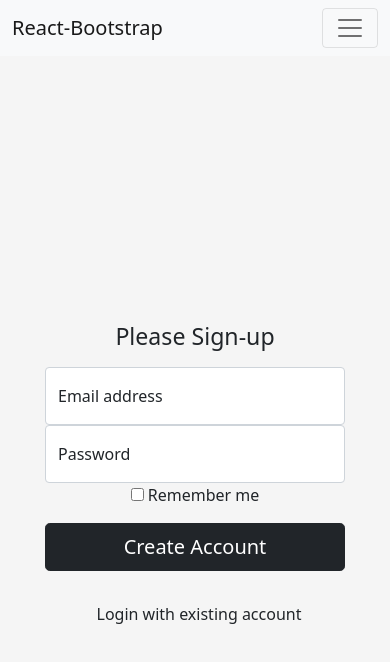
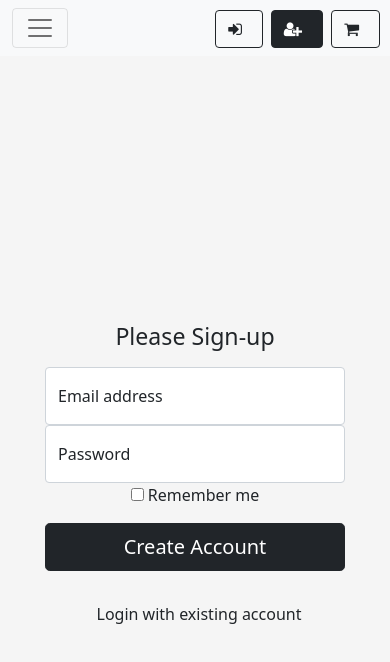
Before and after one commit to camille-granier/complete-eshop, a React (Create React App) app: page /register in a window 390 px wide. Shown: the top 662 px of the page. Built offline with nearby package versions, Linux system fonts and the light colour scheme.

Commit message:
responsive navbar

```diff
--- a/src/App.css
+++ b/src/App.css
@@ -25,7 +25,9 @@
 }
 
 .App-link {
-  color: #61dafb;
+  color: black;
+  text-decoration: none;
+  font-size: 1.2rem;
 }
 
 @keyframes App-logo-spin {
@@ -98,9 +100,8 @@
     padding: 0px;
     margin: 0Px;
   }
+}
 
-
-}
 
 @media (max-width: 450px) {
   .contact {
@@ -120,3 +121,14 @@ button{
   padding: 0px;
 }
 }
+
+@media (max-width: 992px) {
+  .nav-cont {
+    position: absolute;
+    right: 10px;
+    top: 10px;
+  }
+  .btn-text {
+    display: none;
+}
+}
--- a/src/components/Cart.jsx
+++ b/src/components/Cart.jsx
@@ -15,7 +15,7 @@ const Cart = () => {
 
     const cartItems = (cartItem) => {
         return (
-            <div className='mt-5 mb-1 py-2 bg-light rounded-3 mx-5' key={cartItem.id}>
+            <div className=' cart mt-5 mb-1 py-2 bg-light rounded-3 mx-5 col-lg' key={cartItem.id}>
                 <div className='container py-3'>
                     <button onClick={()=>handleClose(cartItem)} className='btn-close float-end' aria-label="Close"></button>
                     <div className='row'>
--- a/src/components/Navbar.jsx
+++ b/src/components/Navbar.jsx
@@ -10,32 +10,35 @@ const NavBar = () => {
         <>
         <Navbar bg="light" expand="lg">
   <Container>
-    <Navbar.Brand href="#home">React-Bootstrap</Navbar.Brand>
     <Navbar.Toggle aria-controls="basic-navbar-nav" />
     <Navbar.Collapse id="basic-navbar-nav">
       <Nav className="me-auto">
         <NavLink to="/"
+                 aria-current="page"
                 className= {
-                  (thisNav) => thisNav.isActive ? "nav-active" : ''}
+                  (thisNav) => thisNav.isActive ? "nav-link active" : 'nav-link'}
                   >Home</NavLink>
         <NavLink to="/products"
                   className= {
-                    (thisNav) => thisNav.isActive ? "nav-active" : ''}
+                    (thisNav) => thisNav.isActive ? "nav-link active" : 'nav-link'}
                     >Products</NavLink>
         <NavLink to="/about"
                   className= {
-                    (thisNav) => thisNav.isActive ? "nav-active" : ''}
+                    (thisNav) => thisNav.isActive ? "nav-link active" : 'nav-link'}
                     >About</NavLink>
         <NavLink to="/contact"
                   className= {
-                    (thisNav) => thisNav.isActive ? "nav-active" : ''}
+                    (thisNav) => thisNav.isActive ? "nav-link active" : 'nav-link'}
                     >Contact</NavLink>
-        </Nav>
-        <LoginBtn />
-        <RegisterBtn />
-        <CartBtn />
-    </Navbar.Collapse>
+       </Nav>
+      </Navbar.Collapse>
+      <div className='nav-cont'>
+  <LoginBtn />
+  <RegisterBtn />
+  <CartBtn />
+  </div>
   </Container>
+
 </Navbar>
         </>
     );
--- a/src/components/Register.jsx
+++ b/src/components/Register.jsx
@@ -58,7 +58,7 @@ const Register = () => {
 
     return (
         <>
-            <div className="login-form text-center">
+            <div className="login-form text-center col-lg">
 
                 <main className="form-signin">
                     <form onSubmit={submitHandler}>
--- a/src/components/buttons/CartBtn.jsx
+++ b/src/components/buttons/CartBtn.jsx
@@ -7,8 +7,8 @@ const CartBtn = () => {
     const state = useSelector((state) => state.handleCart);
     return (
         <>
-           <NavLink to='/cart' className='btn btn-outline-dark ms-2'>
-               <span className='fa fa-shopping-cart me-2'></span>Cart({state.length})
+           <NavLink to='/cart' className='btn-header btn btn-outline-dark ms-2'>
+               <span className='fa fa-shopping-cart me-2'></span><span className="btn-text">Cart({state.length})</span>
             </NavLink>
         </>
     );
--- a/src/components/buttons/LoginBtn.jsx
+++ b/src/components/buttons/LoginBtn.jsx
@@ -4,8 +4,8 @@ import { NavLink } from 'react-router-dom';
 const LoginBtn = () => {
     return (
         <>
-           <NavLink to='/login' className='btn btn-outline-dark ms-2'>
-               <span className='fa fa-sign-in me-2'></span>Login
+           <NavLink to='/login' className='btn-header btn btn-outline-dark ms-2'>
+               <span className='fa fa-sign-in me-2'></span><span className="btn-text">Login</span>
             </NavLink>
         </>
     );
--- a/src/components/buttons/RegisterBtn.jsx
+++ b/src/components/buttons/RegisterBtn.jsx
@@ -4,8 +4,8 @@ import { NavLink } from 'react-router-dom';
 const RegisterBtn = () => {
     return (
         <>
-           <NavLink to='/register' className='btn btn-outline-dark ms-2'>
-               <span className='fa fa-user-plus me-2'></span>Register
+           <NavLink to='/register' className='btn-header btn btn-outline-dark ms-2'>
+               <span className='fa fa-user-plus me-2'></span><span className="btn-text">Register</span>
             </NavLink>
         </>
     );
--- a/src/index.js
+++ b/src/index.js
@@ -9,6 +9,7 @@ import { Provider} from 'react-redux';
 import { AuthContextProvider } from './redux/context/auth-context';
 import '../node_modules/bootstrap/dist/css/bootstrap.min.css';
 import '../node_modules/font-awesome/css/font-awesome.min.css';
+import 'bootstrap/dist/css/bootstrap.min.css';
 
 ReactDOM.render(
   <AuthContextProvider>
```
